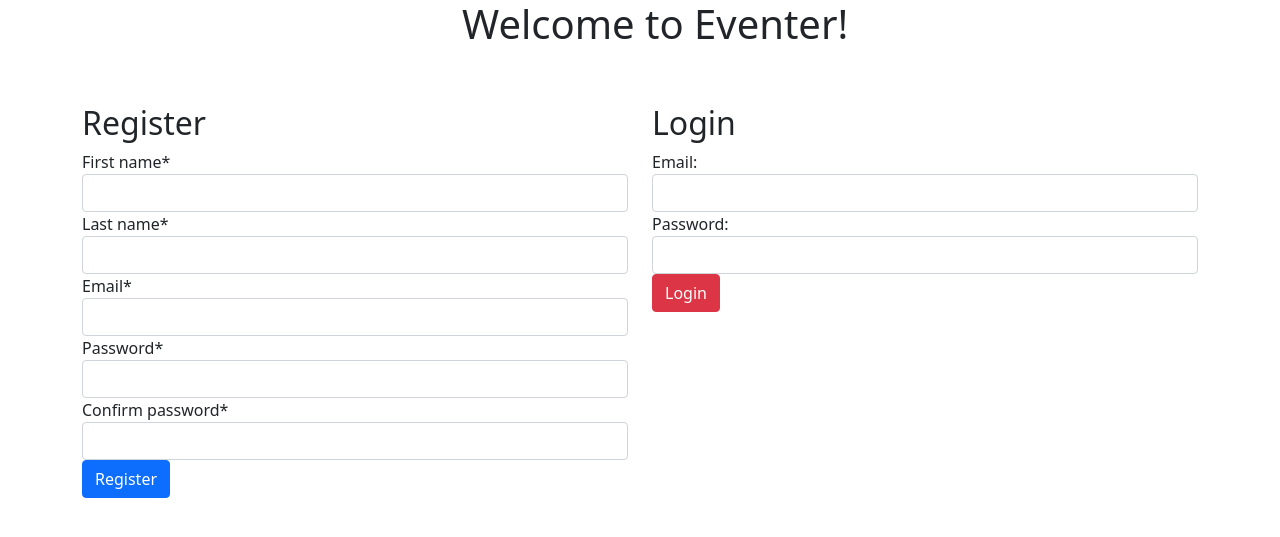
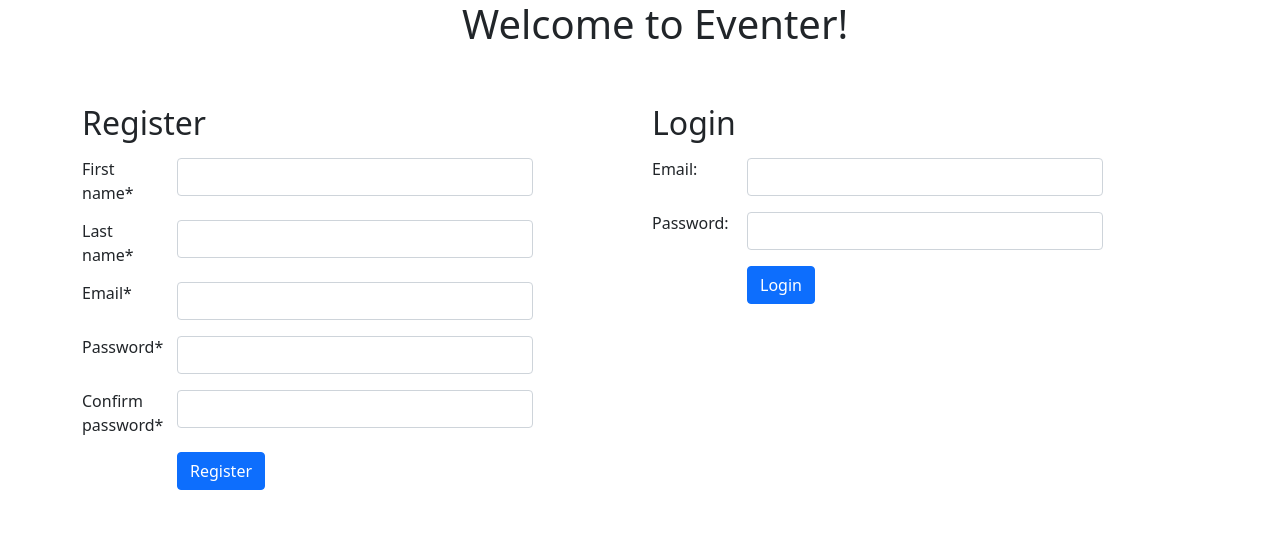
Before and after one commit to mamcdonald94/Eventer, a Django app: page / in a window 1280 px wide. Shown: the top 537 px of the page. Run offline with Django 3.2, Linux system fonts and the light colour scheme; some libraries are stand-ins or nearby versions.

Commit message:
made forms look nicer, better spacing and formatting FTW

```diff
--- a/event_planner/event_app/forms.py
+++ b/event_planner/event_app/forms.py
@@ -3,9 +3,10 @@
 from django.urls.base import reverse
 from .models import *
 from crispy_forms.helper import FormHelper
-from crispy_forms.layout import Submit
+from crispy_forms.layout import Submit, Layout, Fieldset
 import crispy_forms.layout as cfl
-# import bcrypt
+from crispy_forms.bootstrap import FormActions
+
 
 class ContactForm(forms.Form):
     your_email = forms.EmailField(required=True)
@@ -47,9 +48,11 @@
         super().__init__(*args, **kwargs)
         self.helper = FormHelper()
         self.helper.form_id = 'RegistrationForm'
-        self.helper.form_class = 'bootstrap4'
+        self.helper.form_class = 'form-horizontal'
         self.helper.form_method = 'POST'
         self.helper.form_action = '/create_user/'
+        self.helper.label_class = 'col-lg-2'
+        self.helper.field_class = 'col-lg-8 mb-2 mt-2'
         self.helper.attrs = {'novalidate': ''}
         self.helper.form_show_errors = True
 
@@ -61,9 +64,11 @@
         super().__init__(*args, **kwargs)
         self.helper = FormHelper()
         self.helper.form_id = 'EventForm'
-        self.helper.form_class = 'bootstrap4'
+        self.helper.form_class = 'form-horizontal'
         self.helper.form_method = 'POST'
         self.helper.form_action = '/event/create-event'
+        self.helper.label_class = 'col-lg-2'
+        self.helper.field_class = 'col-lg-8 mb-2 mt-2'
         self.helper.attrs = {'novalidate': ''}
 
         self.helper.add_input(Submit('submit', 'Create Event'))
@@ -82,10 +87,12 @@
         super().__init__(*args, **kwargs)
         self.helper = FormHelper()
         self.helper.form_id = 'EditEventForm'
-        self.helper.form_class = 'bootstrap4'
+        self.helper.form_class = 'form-horizontal'
         self.helper.form_method = 'POST'
         # searches for the named url path ('edit_event') and supplies the event instance id to the url so the event can be edited
         self.helper.form_action = reverse('event_planner:edit_event', args=[self.instance.id])
+        self.helper.label_class = 'col-lg-2'
+        self.helper.field_class = 'col-lg-8 mb-2 mt-2'
         self.helper.attrs = {'novalidate': ''}
 
         self.helper.add_input(Submit('submit', 'Edit Event'))
@@ -106,6 +113,7 @@
         self.helper.form_class = 'bootstrap4'
         self.helper.form_method = 'POST'
         self.helper.form_show_errors = True
+        self.helper.field_class = 'mb-2 mt-2'
 
         self.helper.add_input(Submit('submit', 'Add Comment'))
 
--- a/event_planner/event_app/templates/edit_event.html
+++ b/event_planner/event_app/templates/edit_event.html
@@ -23,7 +23,11 @@
                 {% crispy EditForm %}
             </div>
         </div>
-        <a href="/event/{{event.id}}/cancel-event"><button class="btn btn-danger">Cancel Event</button></a>
+        <div class="form-group row">
+            <div class="aab col-lg-1"></div>
+            <div class="col-lg-8 mb-2 mt-2">
+                <a href="/event/{{event.id}}/cancel-event"><button class="btn btn-danger">Cancel Event</button></a>
+            </div>
     </div>
     <script src="https://cdn.jsdelivr.net/npm/bootstrap@5.0.2/dist/js/bootstrap.bundle.min.js" integrity="sha384-MrcW6ZMFYlzcLA8Nl+NtUVF0sA7MsXsP1UyJoMp4YLEuNSfAP+JcXn/tWtIaxVXM" crossorigin="anonymous"></script>
 </body>
--- a/event_planner/event_app/templates/login_reg.html
+++ b/event_planner/event_app/templates/login_reg.html
@@ -29,17 +29,26 @@
                     {% endfor %}
                 </ul>
                 {% endif %}
-                <form action="login/" method="post" novalidate>
+                <form class="form-horizontal" action="login/" method="post" novalidate>
                     {% csrf_token %}
-                    <div class="form-group">
-                        <label for="email">Email:</label>
-                        <input type="email" class="form-control" name="email"/>
+                    <div class="form-group row">
+                        <label for="email" class="col-form-label col-lg-2">Email:</label>
+                        <div class="col-lg-8 mb-2 mt-2">
+                            <input type="email" class="form-control" name="email"/>
+                        </div>
                     </div>
-                    <div class="form-group">
-                        <label for="password">Password:</label>
-                        <input type="password" class="form-control" name="password"/>
+                    <div class="form-group row">
+                        <label for="password" class="col-form-label col-lg-2">Password:</label>
+                        <div class="col-lg-8 mb-2 mt-2">
+                            <input type="password" class="form-control" name="password"/>
+                        </div>
                     </div>
-                    <button class="btn btn-danger">Login</button>
+                    <div class="form-group row">
+                        <div class="aab col-lg-2"></div>
+                        <div class="col-lg-8 mb-2 mt-2">
+                            <button class="btn btn-primary">Login</button>
+                        </div>
+                    </div>
                 </form>
             </div>
         </div>
```
